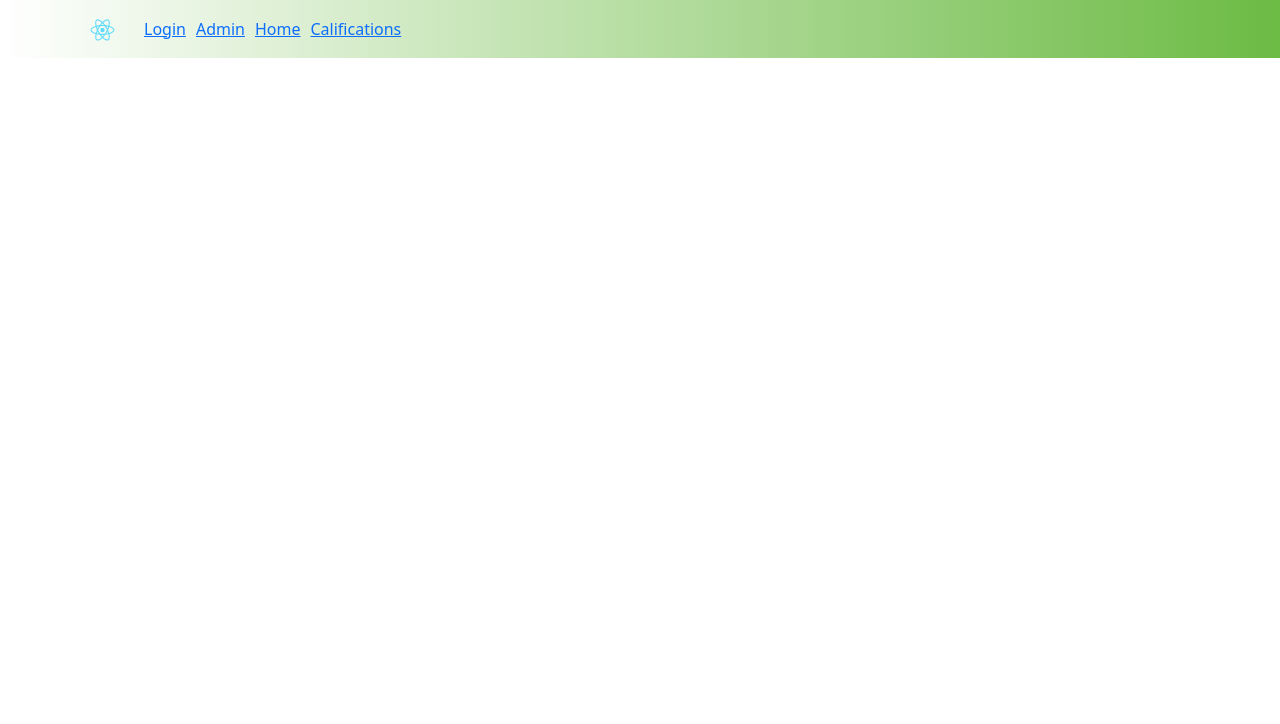
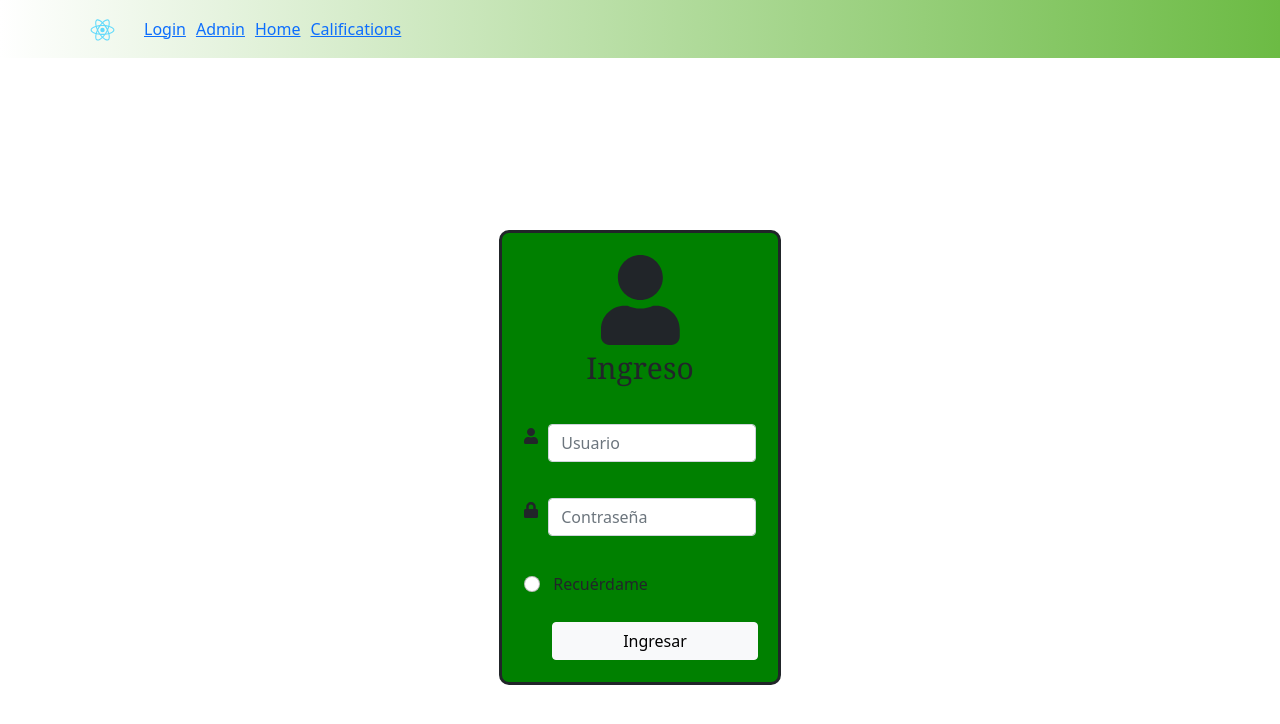
Before and after one commit to marceloruilova/frontend_notas, a React (Create React App) app: page /calification in a window 1280 px wide. Shown: the top 724 px of the page. Built offline with nearby package versions, Linux system fonts and the light colour scheme.

Commit message:
All screens initialized

```diff
--- /dev/null
+++ b/src/components/CalificationComponent.js
@@ -0,0 +1,126 @@
+import { Navigate } from "react-router-dom";
+import React, { useState, useEffect } from "react";
+import axios from "axios";
+import { useForm } from "react-hook-form";
+import { FontAwesomeIcon } from "@fortawesome/react-fontawesome";
+import { faUser, faLock } from "@fortawesome/free-solid-svg-icons";
+import {
+  Label,
+  Row,
+  Container,
+  Col,
+  FormGroup,
+  Input,
+  Form,
+  Button,
+} from "reactstrap";
+
+function Calification() {
+  const {
+    handleSubmit,
+    formState: { errors },
+  } = useForm();
+  const [value, setValue] = useState({
+    user: { username: "", password: "", role: "" },
+    jwt_token: "",
+  });
+  const [userName, setUsername] = useState();
+  const [password, setPassword] = useState();
+
+  const onSubmit = (data) => {
+    const request = {
+      username: userName,
+      password: password,
+    };
+    axios
+      .post("http://localhost:3000/auth/login/", request)
+      .then((result) => {
+        if (result.data.jwt_token) {
+          localStorage.setItem("user", JSON.stringify(result.data));
+          setValue(result.data);
+        }
+      })
+      .catch((error) => alert("Error"));
+  };
+  return (
+    <div className="login-box-container">
+      <Container className="loginwidth">
+        <Form
+          onSubmit={handleSubmit(onSubmit)}
+          style={{ "align-content": "center", "align-items": "center" }}
+        >
+          <Row>
+            <Col>
+              <FontAwesomeIcon
+                icon={faUser}
+                style={{ "font-size": "90px", "align-items": "center" }}
+              />
+            </Col>
+          </Row>
+          <Row>
+            <Col>
+              <FormGroup>
+                <Label
+                  style={{
+                    "font-family": " Georgia, serif",
+                    "font-size": "30px",
+                  }}
+                >
+                  Ingreso
+                </Label>
+              </FormGroup>
+            </Col>
+          </Row>
+          <Row style={{ "padding-top": "10px", "padding-bottom": "10px" }}>
+            <Col xs="1">
+              <FontAwesomeIcon icon={faUser} />{" "}
+            </Col>
+            <Col>
+              <FormGroup>
+                <Input
+                  type="text"
+                  id="username"
+                  name="username"
+                  placeholder="Usuario"
+                  onBlur={(e) => setUsername(e.target.value)}
+                />
+              </FormGroup>
+            </Col>
+          </Row>
+          <Row style={{ "padding-top": "10px", "padding-bottom": "10px" }}>
+            <Col xs="1">
+              <FontAwesomeIcon icon={faLock} />{" "}
+            </Col>
+            <Col>
+              <FormGroup>
+                <Input
+                  type="text"
+                  id="password"
+                  name="password"
+                  placeholder="Contraseña"
+                  onBlur={(e) => setPassword(e.target.value)}
+                />
+              </FormGroup>
+            </Col>
+          </Row>
+          <Row style={{ "padding-top": "10px", "padding-bottom": "10px" }}>
+            <Col xs="1">
+              <FormGroup>
+                <Input type="radio" id="remember" name="remember" />
+              </FormGroup>
+            </Col>
+            <Col xs="2">
+              <Label style={{ "padding-left": "5px" }}>Recuérdame</Label>
+            </Col>
+          </Row>
+          <Row style={{ "padding-left": "40px", "padding-right": "10px" }}>
+            <Button type="submit" value="submit" color="light" block>
+              Ingresar
+            </Button>
+          </Row>
+        </Form>
+      </Container>
+    </div>
+  );
+}
+export default Calification;
--- a/src/components/MainComponent.js
+++ b/src/components/MainComponent.js
@@ -7,6 +7,7 @@ import Home from "./HomeComponent";
 import { Routes, Route } from "react-router-dom";
 import SignUp from "./SingUpComponent";
 import Admin from "./AdminComponent";
+import Calification from "./CalificationComponent";
 
 function Main() {
   return (
@@ -17,6 +18,8 @@ function Main() {
         <Route path="/home" element={<Home />} />
         <Route path="/signup" element={<SignUp />} />
         <Route path="/admin" element={<Admin />} />
+        <Route path="/calification" element={<Calification />} />
+        */
       </Routes>
     </div>
   );
```
